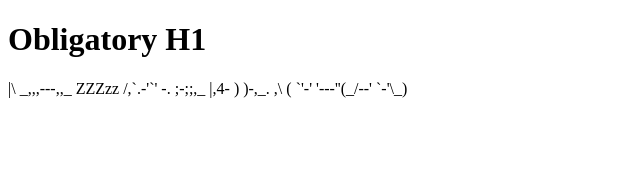
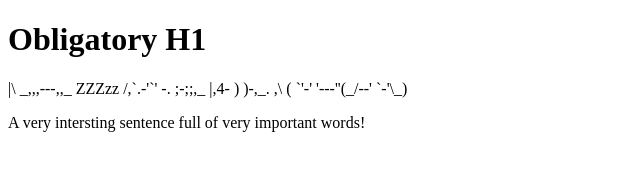
Before and after one commit to charissawersen/version-control, a plain HTML site: page index.html in a window 1280 px wide. Shown: the whole page, without its empty margins (0-640 px from the left). Drawn offline with Linux system fonts and the light colour scheme.

Commit message:
more changes

```diff
--- a/index.html
+++ b/index.html
@@ -11,5 +11,8 @@
         ZZZzz /,`.-'`'    -.  ;-;;,_
              |,4-  ) )-,_. ,\ (  `'-'
             '---''(_/--'  `-'\_)  </p>
+            <p>
+                A very intersting sentence full of very important words!
+            </p>
 </body>
 </html>
```
